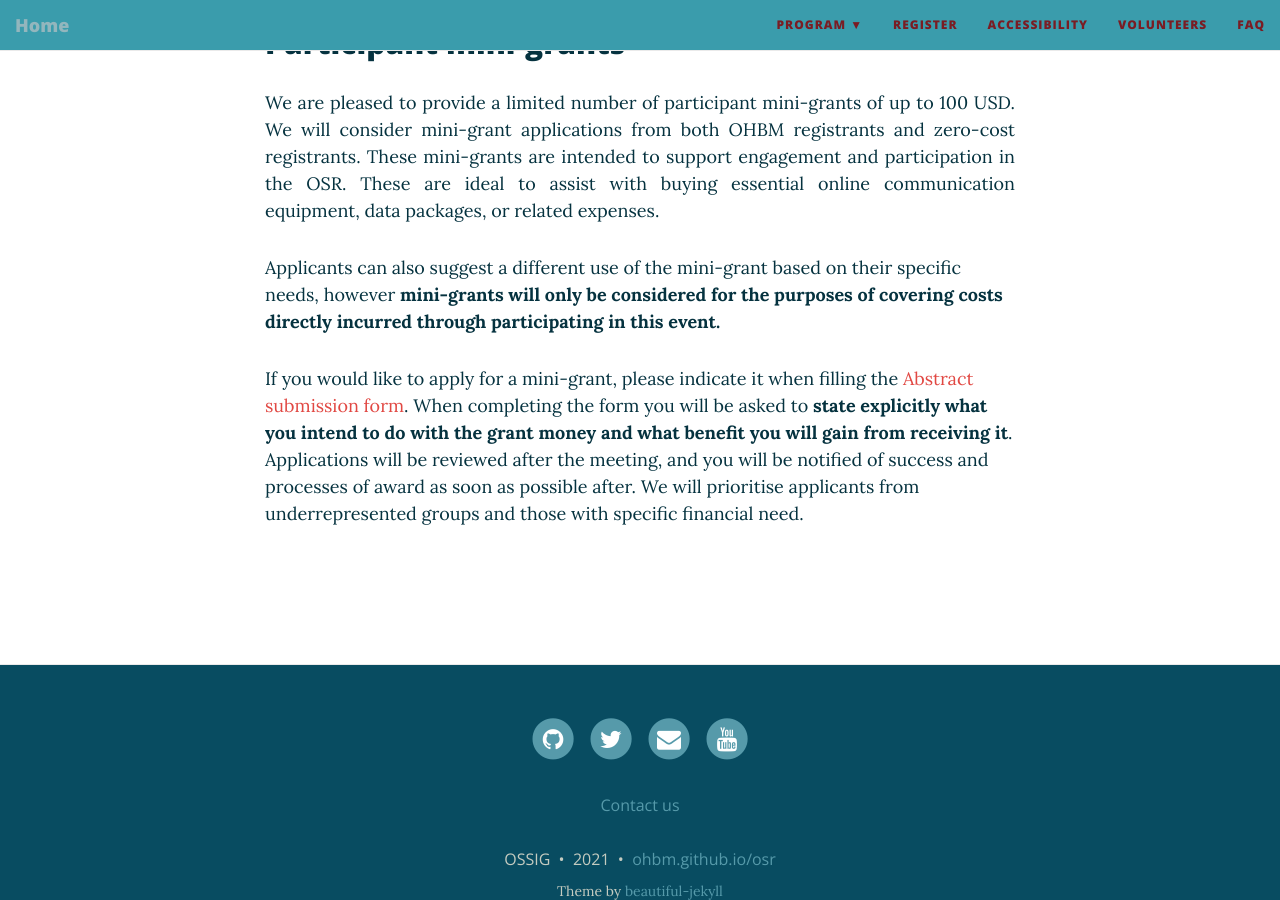
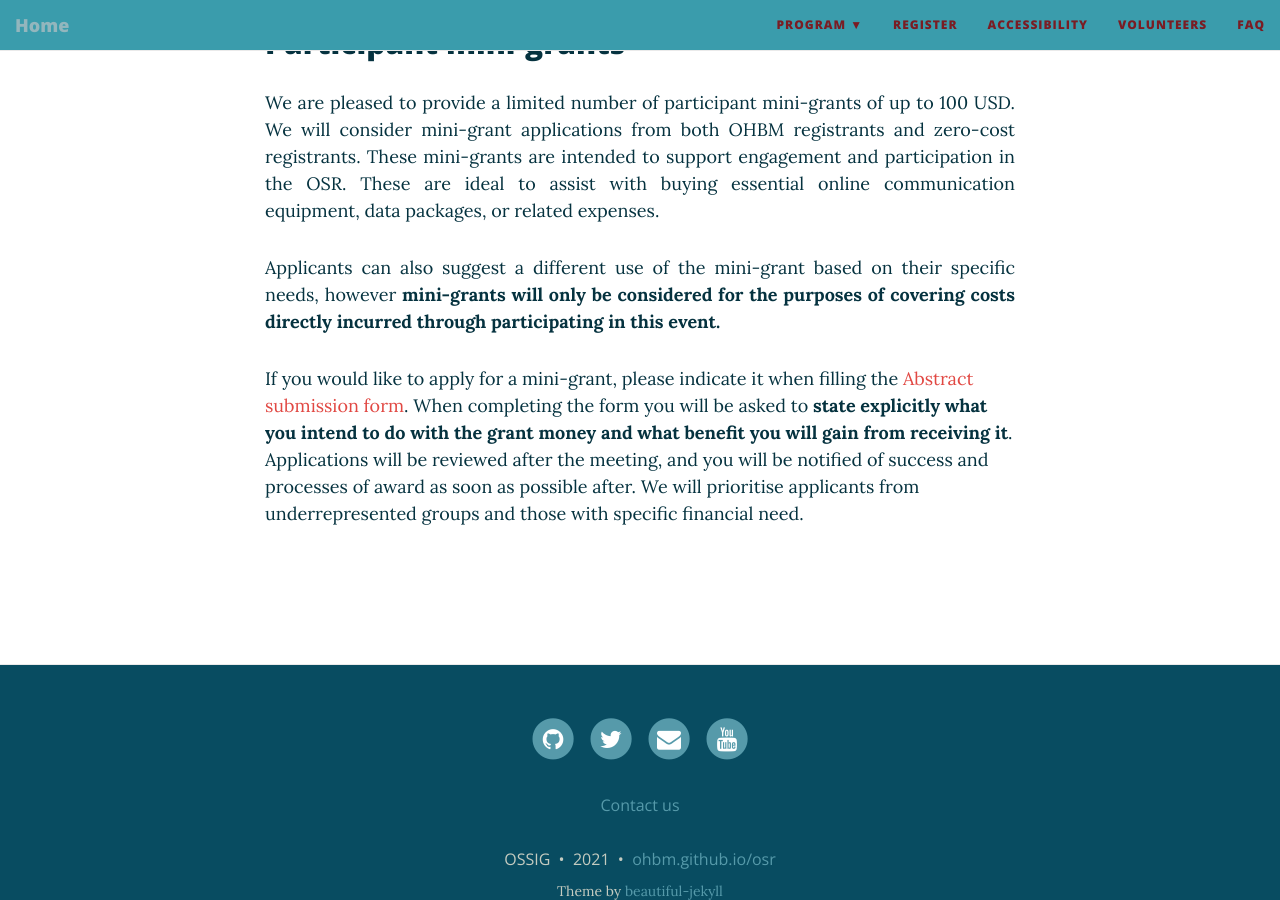
Before and after one commit to ohbm/osr2021, a Jekyll site: the page built from access.md, in a window 1280 px wide and 900 px high, scrolled down 1784 px. Built offline with Jekyll 4.4.1, drawn with Linux system fonts in a browser that asks for light colours; nearby versions of some CDN libraries.

Commit message:
Update access.md

```diff
--- a/access.md
+++ b/access.md
@@ -3,6 +3,9 @@ layout: page
 title: Accessibility
 
 ---
+
+{::options parse_block_html="true" /}
+
 
 ### Research is only reproducible if it is available to and accessible by all
 
@@ -49,8 +52,9 @@ We also encourage our zero-cost registrants to use [Mattermost](https://mattermo
 <p align="justify">
 We are pleased to provide a limited number of participant mini-grants of up to 100 USD. We will consider mini-grant applications from both OHBM registrants and zero-cost registrants. These mini-grants are intended to support engagement and participation in the OSR. These are ideal to assist with buying essential online communication equipment, data packages, or related expenses.
 </p>
+<p align="justify">
 Applicants can also suggest a different use of the mini-grant based on their specific needs, however **mini-grants will only be considered for the purposes of covering costs directly incurred through participating in this event.**
-
+</p>
 If you would like to apply for a mini-grant, please indicate it when filling the [Abstract submission form](/submit.md/#submission).
 When completing the form you will be asked to **state explicitly what you intend to do with the grant money and what benefit you will gain from receiving it**. Applications will be reviewed after the meeting, and you will be notified of success and processes of award as soon as possible after. We will prioritise applicants from underrepresented groups and those with specific financial need.
 <div id="hubs"></div>
```
